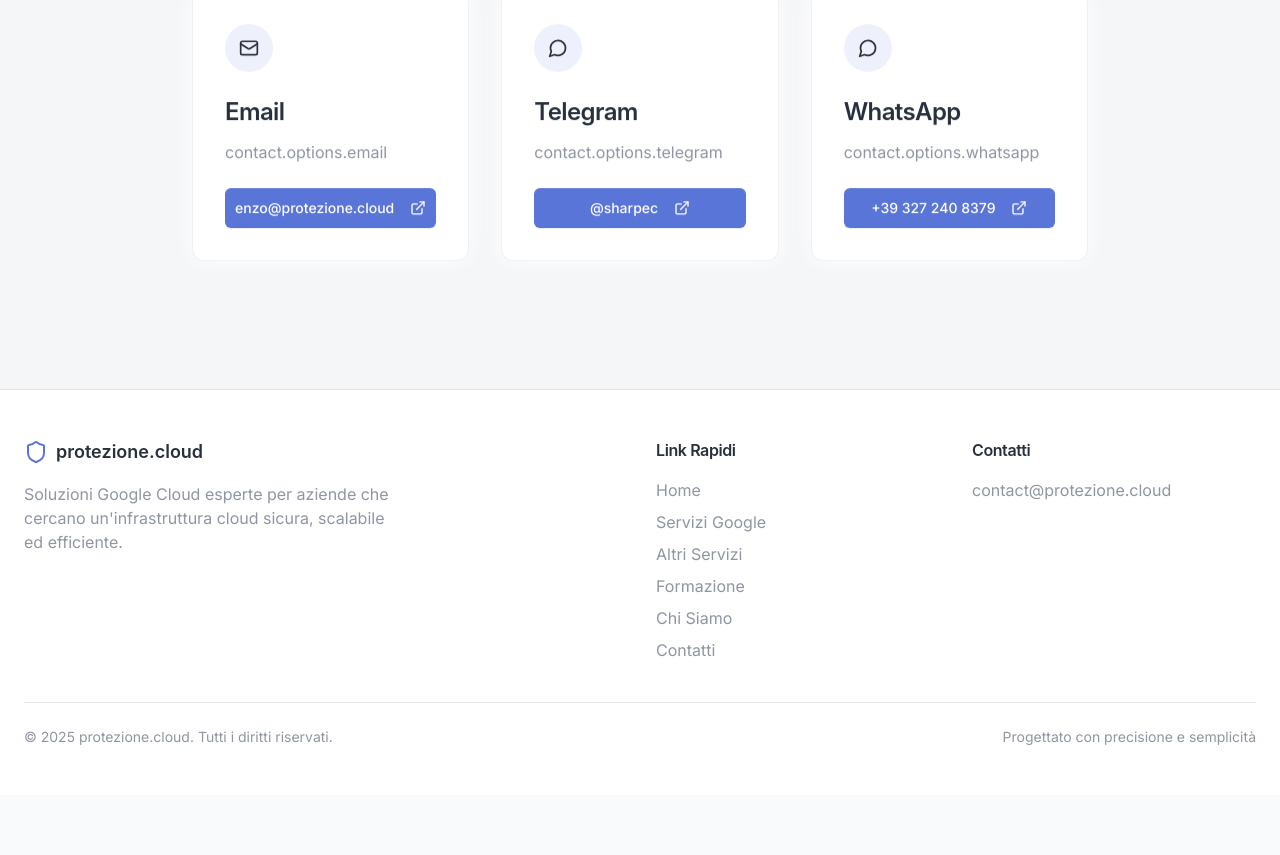
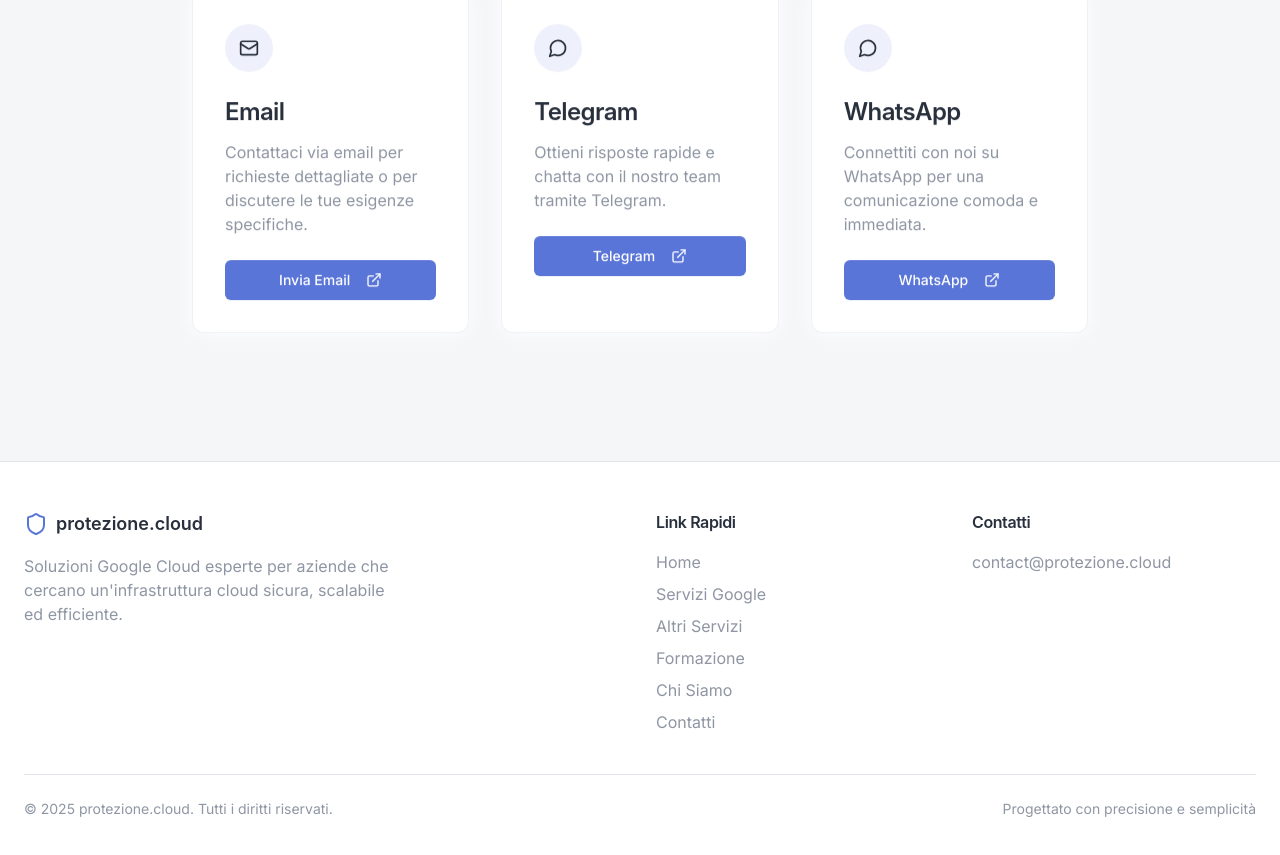
Before and after one commit to ProtezioneCloud/protezione-portal, a React (Vite) app: page / in a window 1280 px wide. Shown: the part 4769-5624 px from the top of the page. Before the commit the page ends 5564 px from the top, so only its background shows below. Built offline with nearby package versions, Linux system fonts and the light colour scheme; a web font is replaced by a local one.

Commit message:
Update contact information
Replaced direct contact details with standard button text and dedicated icons. Removed unnecessary text.

```diff
--- a/src/components/Contact.tsx
+++ b/src/components/Contact.tsx
@@ -13,21 +13,21 @@ const Contact = () => {
       title: "Email",
       description: t('contact.options.email'),
       link: "mailto:enzo@protezione.cloud",
-      linkText: "enzo@protezione.cloud"
+      linkText: t('contact.form.email')
     },
     {
       icon: <MessageCircle className="w-5 h-5" />,
       title: "Telegram",
       description: t('contact.options.telegram'),
       link: "https://t.me/sharpec",
-      linkText: "@sharpec"
+      linkText: "Telegram"
     },
     {
       icon: <MessageCircle className="w-5 h-5" />,
       title: "WhatsApp",
       description: t('contact.options.whatsapp'),
       link: "https://wa.me/393272408379",
-      linkText: "+39 327 240 8379"
+      linkText: "WhatsApp"
     }
   ];
 
--- a/src/contexts/LanguageContext.tsx
+++ b/src/contexts/LanguageContext.tsx
@@ -1,4 +1,3 @@
-
 import React, { createContext, useContext, useState, ReactNode } from 'react';
 
 type Language = 'en' | 'it';
@@ -274,57 +273,21 @@ export const translations: Translations = {
     en: 'Have a project in mind or questions about Google Cloud services? We\'re here to help you navigate the cloud landscape and find the perfect solution for your needs.',
     it: 'Hai un progetto in mente o domande sui servizi Google Cloud? Siamo qui per aiutarti a navigare nel panorama cloud e trovare la soluzione perfetta per le tue esigenze.',
   },
-  'contact.sidebar.badge': {
-    en: 'Get in Touch',
-    it: 'Contattaci',
+  'contact.options.email': {
+    en: 'Reach out to us via email for detailed inquiries or to discuss your specific requirements.',
+    it: 'Contattaci via email per richieste dettagliate o per discutere le tue esigenze specifiche.',
   },
-  'contact.sidebar.title': {
-    en: 'Let\'s discuss your cloud strategy',
-    it: 'Parliamo della tua strategia cloud',
+  'contact.options.telegram': {
+    en: 'Get quick responses and chat with our team through Telegram.',
+    it: 'Ottieni risposte rapide e chatta con il nostro team tramite Telegram.',
   },
-  'contact.sidebar.description': {
-    en: 'Whether you\'re looking to migrate to Google Cloud, optimize your current setup, or enhance security, we\'re ready to help you achieve your goals.',
-    it: 'Che tu stia cercando di migrare a Google Cloud, ottimizzare la tua configurazione attuale o migliorare la sicurezza, siamo pronti ad aiutarti a raggiungere i tuoi obiettivi.',
-  },
-  'contact.form.name': {
-    en: 'Name',
-    it: 'Nome',
+  'contact.options.whatsapp': {
+    en: 'Connect with us on WhatsApp for convenient and immediate communication.',
+    it: 'Connettiti con noi su WhatsApp per una comunicazione comoda e immediata.',
   },
   'contact.form.email': {
-    en: 'Email',
-    it: 'Email',
-  },
-  'contact.form.company': {
-    en: 'Company',
-    it: 'Azienda',
-  },
-  'contact.form.message': {
-    en: 'Message',
-    it: 'Messaggio',
-  },
-  'contact.form.placeholder.name': {
-    en: 'Your name',
-    it: 'Il tuo nome',
-  },
-  'contact.form.placeholder.email': {
-    en: 'Your email',
-    it: 'La tua email',
-  },
-  'contact.form.placeholder.company': {
-    en: 'Your company name',
-    it: 'Nome della tua azienda',
-  },
-  'contact.form.placeholder.message': {
-    en: 'How can we help you?',
-    it: 'Come possiamo aiutarti?',
-  },
-  'contact.form.submit': {
-    en: 'Send Message',
-    it: 'Invia Messaggio',
-  },
-  'contact.form.sending': {
-    en: 'Sending...',
-    it: 'Invio in corso...',
+    en: 'Send Email',
+    it: 'Invia Email',
   },
 
   // Footer
```
